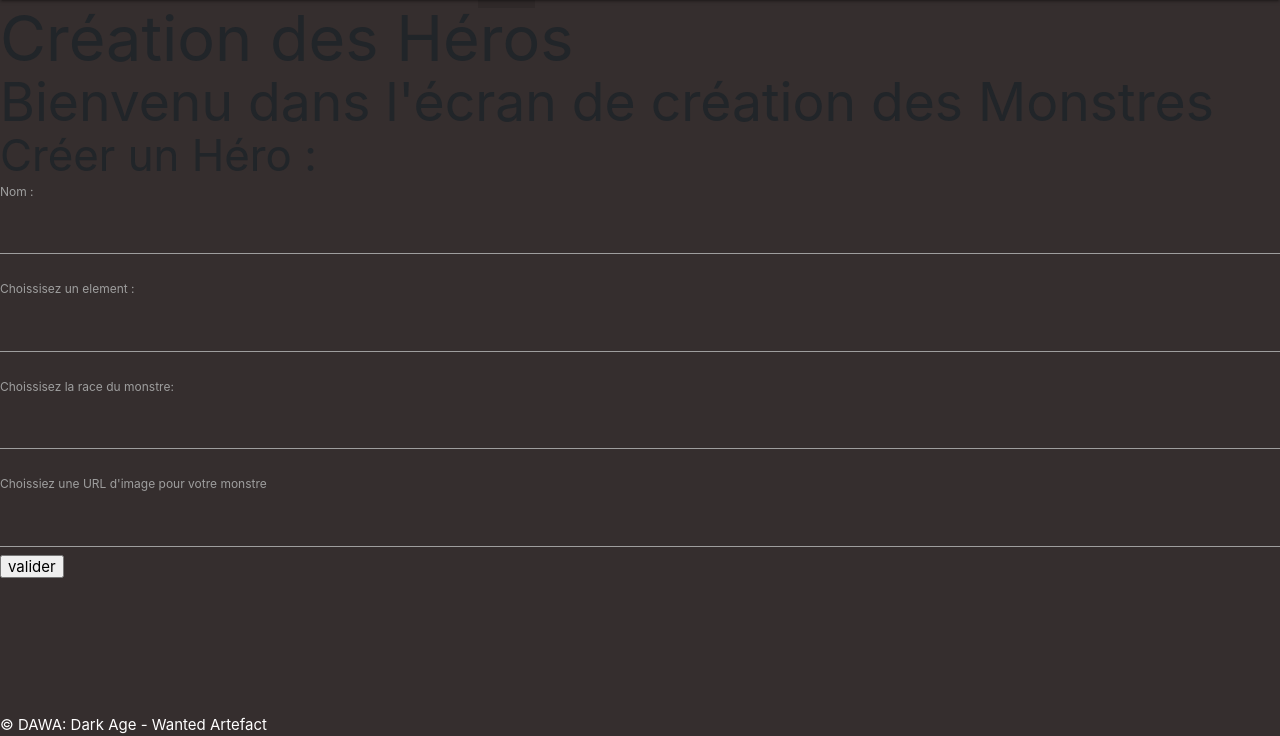
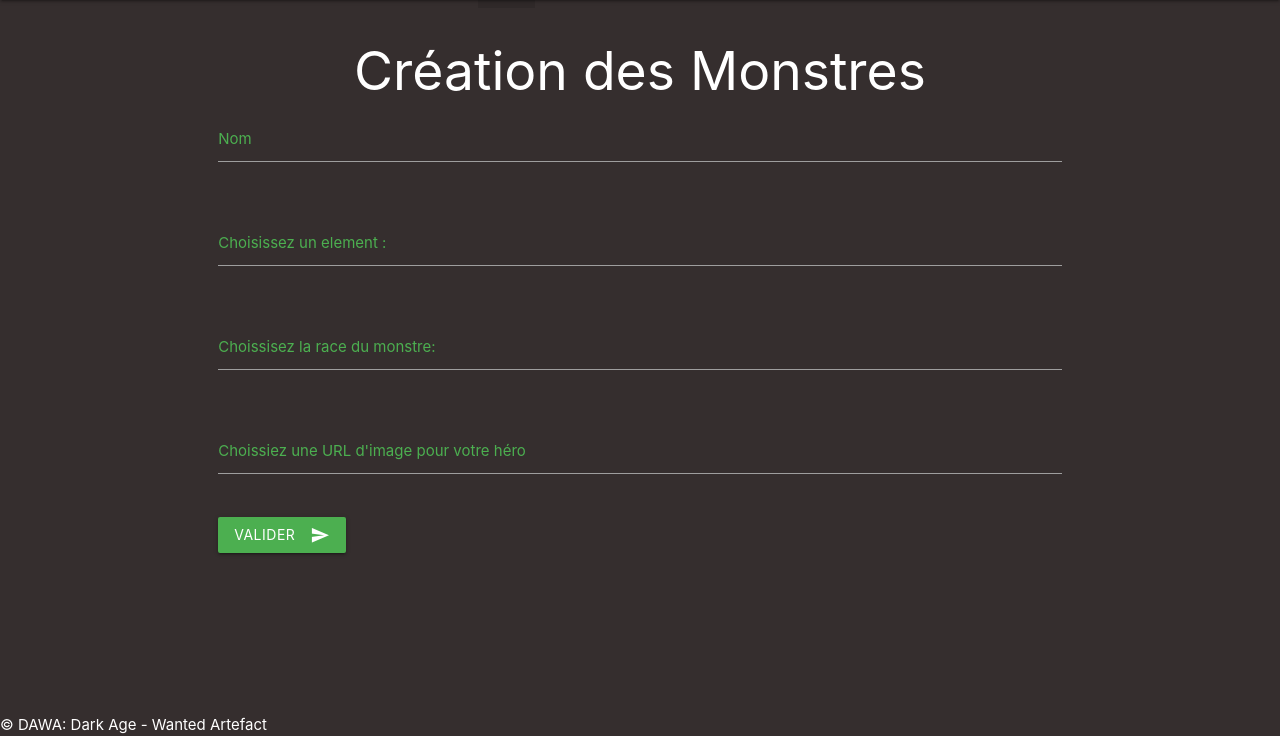
Before and after one commit to GammWi/LP_PHP_1, a PHP site: template src/public/Views/character/monster.html.twig in a window 1280 px wide. Shown: the part 64-800 px from the top of the page. Run offline with PHP 8.4, Linux system fonts and the light colour scheme; the template is opened without the code that fills it, so the values that code supplies are empty; some libraries are stand-ins or nearby versions.

Commit message:
maj template createMonstre

```diff
--- a/src/public/Views/character/hero.html.twig
+++ b/src/public/Views/character/hero.html.twig
@@ -76,12 +76,11 @@
                     <label class="green-text" for="img">Choissiez une URL d'image pour votre héro</label>
                 </div>
             </div>
-            <button class="green btn waves-effect waves-light" type="submit" name="action">Submit
+            <button class="green btn waves-effect waves-light" type="submit" name="action">Valider
                 <i class="material-icons right">send</i>
             </button>
         </form>
     </div>
-
 </div>
 
 
--- a/src/public/Views/character/monster.html.twig
+++ b/src/public/Views/character/monster.html.twig
@@ -1,18 +1,59 @@
 {% include '/layout/header.html.twig' %}
 
-<H1 xmlns="http://www.w3.org/1999/html"> Création des Héros</H1>
-<h2>Bienvenu dans l'écran de création des Monstres</h2>
-<h3>Créer un Héro :</h3>
-<span class="validerCreationMonstre">
-    <form action="valCreateMonster" method="post">
-        <div class="form-group">
-            <label for="name">Nom  : </label>
-            <input type="text" id="name" name="name" required minlength="1" maxlength="55" size="55">
+{#<H1 xmlns="http://www.w3.org/1999/html"> Création des Héros</H1>#}
+{#<h2>Bienvenu dans l'écran de création des Monstres</h2>#}
+{#<h3>Créer un Héro :</h3>#}
+{#<span class="validerCreationMonstre">#}
+    {#<form action="valCreateMonster" method="post">#}
+        {#<div class="form-group">#}
+            {#<label for="name">Nom  : </label>#}
+            {#<input type="text" id="name" name="name" required minlength="1" maxlength="55" size="55">#}
+        {#</div>#}
+        {#<div class="form-group">#}
+        {#<label for="namelem">Choissisez un element : </label>#}
+
+        {#<input type="text" list="chooseElem" name="namelem">#}
+            {#<datalist id="chooseElem">#}
+                {#{% for elem in element %}#}
+                    {#<select>{{ elem.name }}</select>#}
+                {#{% endfor %}#}
+            {#</datalist>#}
+
+        {#</div>#}
+        {#<div class="form-group">#}
+            {#<label for="namerace">Choissisez la race du monstre: </label>#}
+            {#<input type="text" list="chooseRace" name="namerace">#}
+            {#<datalist id="chooseRace">#}
+                {#{% for race in listerace %}#}
+                    {#<select value="{{ race.name }}">{{ race.name }}</select>#}
+                {#{% endfor %}#}
+            {#</datalist>#}
+            {#</div>#}
+        {#<div class="form-group">#}
+            {#<label for="urlimage">Choissiez une URL d'image pour votre monstre</label>#}
+            {#<input type="url" name="urlimage">#}
+            {#<br>#}
+            {#<input type="submit" value="valider">#}
+        {#</div>#}
+
+
+    {#</form>#}
+{#</span>#}
+
+<div class="container" style="padding-top: 3%">
+    <h2 class="white-text center-align"> Création des Monstres</h2>
+    <div class="row">
+        <form class="col s12">
+            <div class="row">
+                <div class="input-field col s12">
+                    <input class="green-text validate" type="text" id="name" name="name" required minlength="1" maxlength="55" size="55">
+                    <label class="green-text" for="nom">Nom</label>
                 </div>
-        <div class="form-group">
-        <label for="namelem">Choissisez un element : </label>
-
-        <input type="text" list="chooseElem" name="namelem">
+            </div>
+            <div class="row">
+                <div class="input-field col s12">
+                    <input class="green-text validate" type="text" list="chooseElem" name="namelem">
+                    <label class="green-text" for="namelem">Choisissez un element : </label>
                     <datalist id="chooseElem">
                         {% for elem in element %}
                             <select>{{ elem.name }}</select>
@@ -20,25 +61,30 @@
                     </datalist>
 
                 </div>
-        <div class="form-group">
-            <label for="namerace">Choissisez la race du monstre: </label>
-            <input type="text" list="chooseRace" name="namerace">
+            </div>
+            <div class="row">
+                <div class="input-field col s12">
+                    <label  class="green-text validate" for="namerace">Choissisez la race du monstre: </label>
+                    <input class="green-text" type="text" list="chooseRace" name="namerace">
                     <datalist id="chooseRace">
                         {% for race in listerace %}
                             <select value="{{ race.name }}">{{ race.name }}</select>
                         {% endfor %}
                     </datalist>
                 </div>
-        <div class="form-group">
-            <label for="urlimage">Choissiez une URL d'image pour votre monstre</label>
-            <input type="url" name="urlimage">
-            <br>
-            <input type="submit" value="valider">
+            </div>
+            <div class="row">
+                <div class="input-field col s12">
+                    <input id="img" type="text" class="green-text validate">
+                    <label class="green-text" for="img">Choissiez une URL d'image pour votre héro</label>
+                </div>
+            </div>
+            <button class="green btn waves-effect waves-light" type="submit" name="action">Valider
+                <i class="material-icons right">send</i>
+            </button>
+        </form>
+    </div>
 </div>
 
 
-    </form>
-</span>
-
-
 {% include '/layout/footer.html.twig' %}
```
Lines whose indentation alone changed are shown as unchanged.
